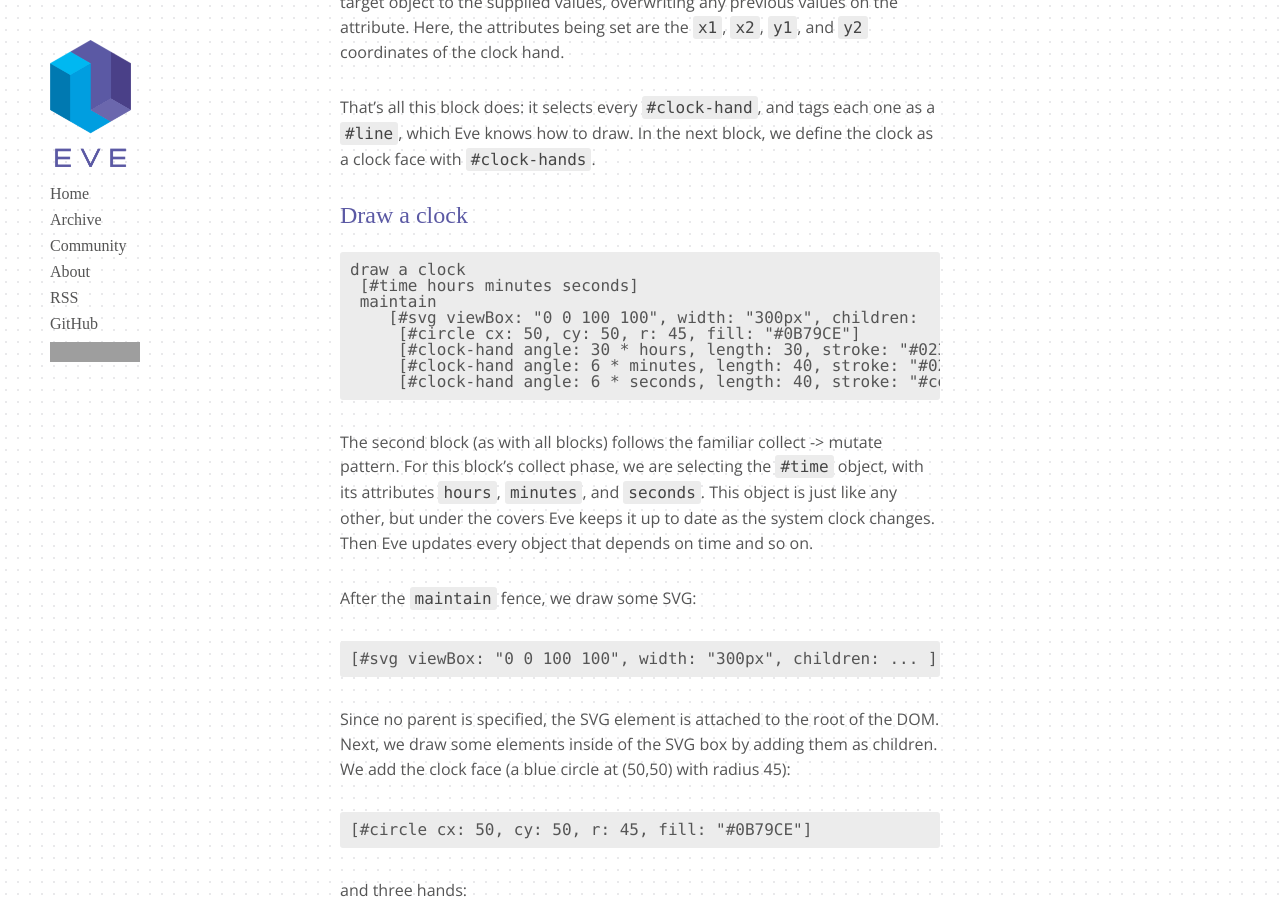
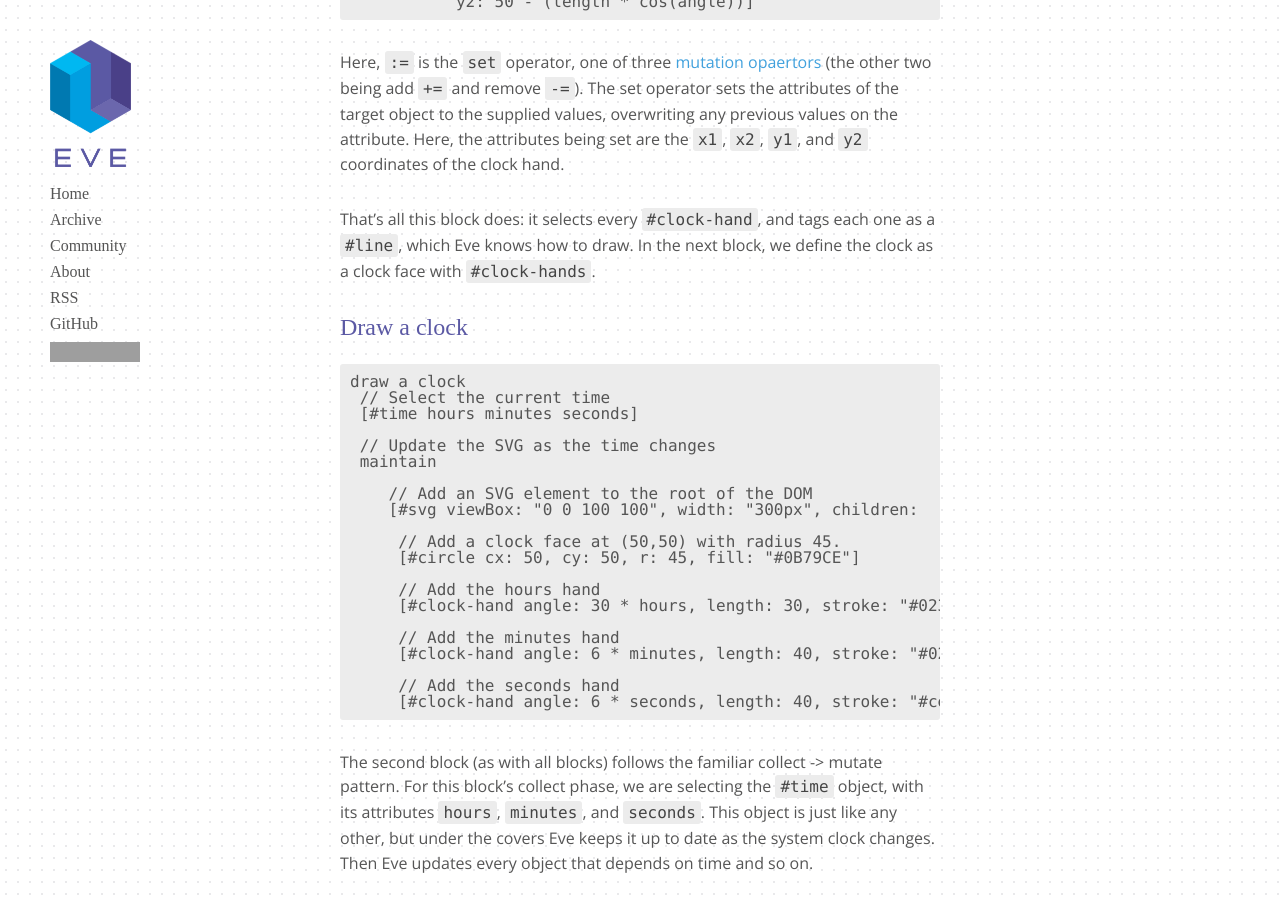
Before and after one commit to Kodowa/incidentalcomplexity, a Jekyll site: the page built from _posts/2016-07-21-clock.md, in a window 1280 px wide and 900 px high, scrolled down 2028 px. Built offline with Jekyll 4.4.1, drawn with Linux system fonts in a browser that asks for light colours; some web fonts are replaced; some of the changed text lies outside the part shown; grey boxes are pictures that could not be loaded.

Commit message:
Format the code blocks

````diff
--- a/_posts/2016-07-21-clock.md
+++ b/_posts/2016-07-21-clock.md
@@ -25,10 +25,17 @@ This pattern repeats in each of the blocks. The clock program consists of two bl
 
 ```
 draw a clock hand
- hand = [#clock-hand angle length]            // Select all the clock hands
- maintain                                     // Eve will maintain the following objects
-    hand := [#line, x1: 50, y1: 50,            // Calculate x1, y2, x2, y2 for each hand
-            x2: 50 + (length * sin(angle)),   // using angle and length
+ // Select all the clock hands
+ hand = [#clock-hand angle length]
+
+ // Eve will maintain the following objects
+ maintain
+
+    // Calculate x1, y2, x2, y2 for each hand
+    hand := [#line, x1: 50, y1: 50,
+
+            // using angle and length
+            x2: 50 + (length * sin(angle)),
             y2: 50 - (length * cos(angle))]
 ```
 
@@ -58,13 +65,26 @@ That's all this block does: it selects every `#clock-hand`, and tags each one as
 
 ```
 draw a clock
- [#time hours minutes seconds]                                        // Select the current time
- maintain                                                             // Update the SVG as the time changes
-    [#svg viewBox: "0 0 100 100", width: "300px", children:            // Add an SVG element to the root of the DOM
-     [#circle cx: 50, cy: 50, r: 45, fill: "#0B79CE"]                 // Add a clock face at (50,50) with radius 45.
-     [#clock-hand angle: 30 * hours, length: 30, stroke: "#023963"]   // Add the hours hand
-     [#clock-hand angle: 6 * minutes, length: 40, stroke: "#023963"]  // Add the minutes hand
-     [#clock-hand angle: 6 * seconds, length: 40, stroke: "#ce0b46"]] // Add the seconds hand
+ // Select the current time
+ [#time hours minutes seconds]
+
+ // Update the SVG as the time changes
+ maintain
+
+    // Add an SVG element to the root of the DOM
+    [#svg viewBox: "0 0 100 100", width: "300px", children:
+
+     // Add a clock face at (50,50) with radius 45.
+     [#circle cx: 50, cy: 50, r: 45, fill: "#0B79CE"]
+
+     // Add the hours hand
+     [#clock-hand angle: 30 * hours, length: 30, stroke: "#023963"]
+
+     // Add the minutes hand
+     [#clock-hand angle: 6 * minutes, length: 40, stroke: "#023963"]
+
+     // Add the seconds hand
+     [#clock-hand angle: 6 * seconds, length: 40, stroke: "#ce0b46"]]
 ```
 
 The second block (as with all blocks) follows the familiar collect -> mutate pattern. For this block's collect phase, we are selecting the `#time` object, with its attributes `hours`, `minutes`, and `seconds`. This object is just like any other, but under the covers Eve keeps it up to date as the system clock changes. Then Eve updates every object that depends on time and so on.
````
